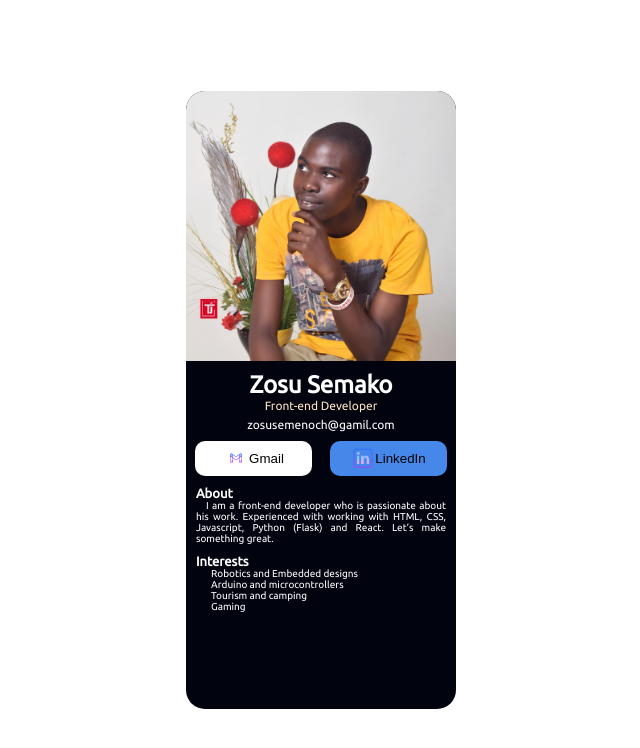
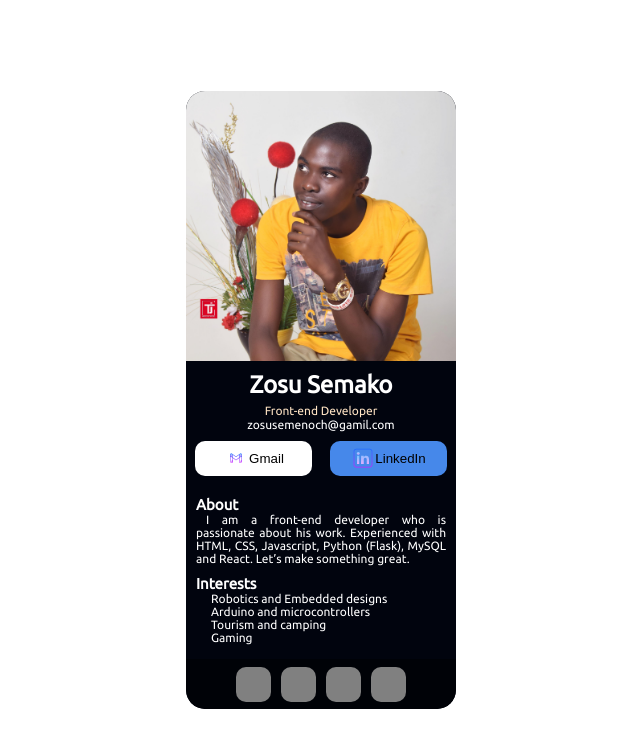
Before and after one commit to Semako123/DigitalBusinessCard, a React (Create React App) app in the folder my-business-card/: page / in a window 1280 px wide. Shown: the top 748 px of the page, without its empty margins (319-959 px from the left). Built offline with nearby package versions, Linux system fonts and the light colour scheme; the HTML template or start-up script is replaced by a standard one.

Commit message:
Modify the title of index.html Set up and integrate the footer component Restyle the about component

```diff
--- a/my-business-card/public/index.html
+++ b/my-business-card/public/index.html
@@ -4,7 +4,7 @@
     <meta charset="UTF-8">
     <meta http-equiv="X-UA-Compatible" content="IE=edge">
     <meta name="viewport" content="width=device-width, initial-scale=1.0">
-    <title>Semako</title>
+    <title>Zosu Semako</title>
 </head>
 <body>
     <div id="root"></div>
--- a/my-business-card/src/App.css
+++ b/my-business-card/src/App.css
@@ -1,8 +1,12 @@
+@import url('https://fonts.googleapis.com/css2?family=Ubuntu&display=swap');
+
 .app{
+    font-family: 'Ubuntu', sans-serif;
     width: 270px;
     background-color: #01040E;
     height:618px;
     border-radius: 19px;
     overflow: hidden;
     list-style:none;
+    position: relative;
 }
--- a/my-business-card/src/App.js
+++ b/my-business-card/src/App.js
@@ -2,12 +2,14 @@ import './App.css';
 import React from 'react';
 import Info from './components/info/info';
 import About from './components/about/about';
+import Footer from './components/footer/footer'
 
 function App() {
 	return (
 		<div className='app'>
 			<Info />
 			<About />
+			<Footer />
 		</div>
 	);
 }
--- a/my-business-card/src/components/about/about.css
+++ b/my-business-card/src/components/about/about.css
@@ -1,4 +1,5 @@
-.main{
+.about-main{
+    margin-top: 20px;
     color:white;
 }
 
@@ -8,13 +9,14 @@ h3{
     margin-bottom: 0px;
     text-align: start;
     margin-left: 10px;
-    font-size: small;
+    font-size: 15px;
 }
 p{
     text-indent: 10px;
     text-align: justify;
     margin: 0px 10px;
-    font-size: 10px;
+    font-size: 12px;
+    font-weight: 300;
 }
 
 ul{
@@ -24,6 +26,7 @@ ul{
 
 li{
     text-align: start;
-    font-size: 10px;
+    font-size: 12px;
     list-style: none;
+    font-weight: 300;
 }
--- a/my-business-card/src/components/about/about.jsx
+++ b/my-business-card/src/components/about/about.jsx
@@ -4,11 +4,11 @@ import './about.css';
 class About extends Component {
 	render() {
 		return (
-			<div className='main'>
+			<div className='about-main'>
 				<h3>About</h3>
 				<p>
 					I am a front-end developer who is passionate about his work.
-					Experienced with working with HTML, CSS, Javascript, Python (Flask)
+					Experienced with HTML, CSS, Javascript, Python (Flask), MySQL
 					and React. Let’s make something great.
 				</p>
 				<h3>Interests</h3>
--- /dev/null
+++ b/my-business-card/src/components/footer/footer.css
@@ -0,0 +1,20 @@
+.footer{
+    position: absolute;
+    bottom: 0px;
+    border-radius: 0px 0px 19px 19px;
+    background-color: #000207;
+    height: 50px;
+    width: 270px;
+    display:grid;
+    grid-template-columns: auto auto auto auto;
+    justify-content:center;
+    align-items: center;
+}
+
+.footer-icon{
+    margin:5px;
+    height: 35px;
+    width: 35px;
+    border-radius: 10px;
+    background-color: grey;
+}
--- /dev/null
+++ b/my-business-card/src/components/footer/footer.jsx
@@ -0,0 +1,17 @@
+import React, { Component } from 'react';
+import './footer.css'
+
+class Footer extends Component {
+    render() {
+        return (
+            <div className='footer'>
+                <div className="footer-icon"></div>
+                <div className="footer-icon"></div>
+                <div className="footer-icon"></div>
+                <div className="footer-icon"></div>
+            </div>
+        );
+    }
+}
+
+export default Footer;
--- a/my-business-card/src/components/info/info.css
+++ b/my-business-card/src/components/info/info.css
@@ -1,5 +1,3 @@
-@import url('https://fonts.googleapis.com/css2?family=Ubuntu&display=swap');
-
 .image{
     height: 270px;
     background-image: url(./semako.jpg);
@@ -8,7 +6,6 @@
 }
 
 .main {
-    font-family: 'Ubuntu', sans-serif;
 	color: white;
 	text-align: center;
 }
@@ -17,7 +14,7 @@ h2 {
 	margin-top: 10px;
 }
 h4 {
-	transform: translateY(-20px);
+	transform: translateY(-15px);
 	font-size: 12px;
     color:bisque;
 	font-weight: 200;
```
